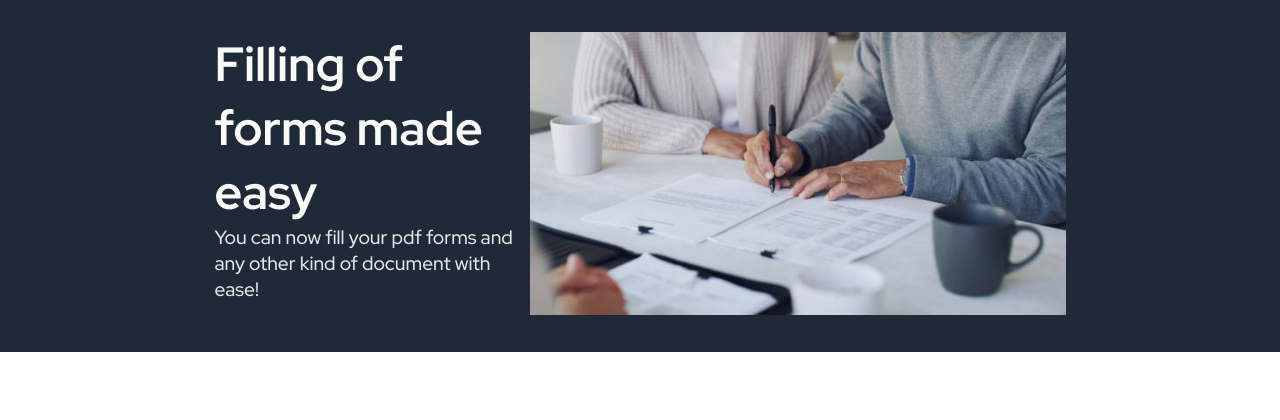
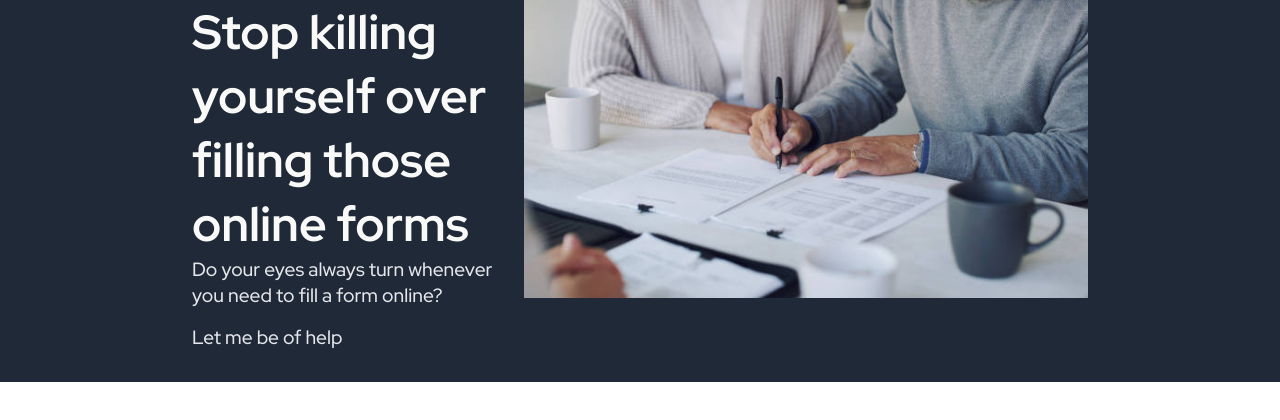
Before and after one commit to Davethadev/Precious-business-page, a plain HTML site: page index.html in a window 1280 px wide. Drawn offline with Linux system fonts and the light colour scheme.

Commit message:
modify content

```diff
--- a/index.html
+++ b/index.html
@@ -24,11 +24,11 @@
                         <img src="./images/istockphoto-1283692332-612x612.jpg" alt="">
                     </div>
                          <div id="header-text">
-                            <h1>Filling of forms made easy</h1>
+                            <h1>Stop killing yourself over filling those online forms</h1>
                             <p>
-                               You can now fill your pdf forms and any other kind of document
-                               with ease!
+                                Do your eyes always turn whenever you need to fill a form online?
                             </p>
+                            <p>Let me be of help</p>
                            <!-- <button>Sign up</button> -->
                          </div>
                 </div>
--- a/styles.css
+++ b/styles.css
@@ -39,7 +39,7 @@ ul li a {
 }
 
 #header {
-    padding: 2rem;
+    padding-bottom: 2rem;
     background-color: #1F2937;
 }
 
@@ -50,6 +50,10 @@ ul li a {
 #header-text p {
     font-size: 1.2rem;
     color: #E5E7EB;
+}
+
+#header-text p:first-of-type {
+    margin-bottom: 1rem;
 }
 
 #header-text h1 {
```
